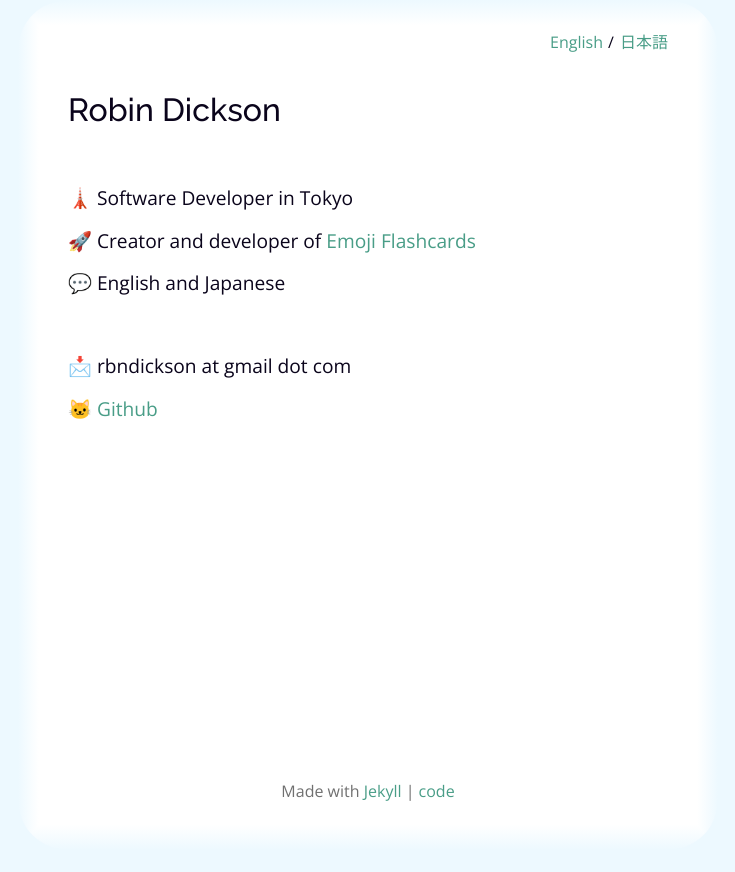
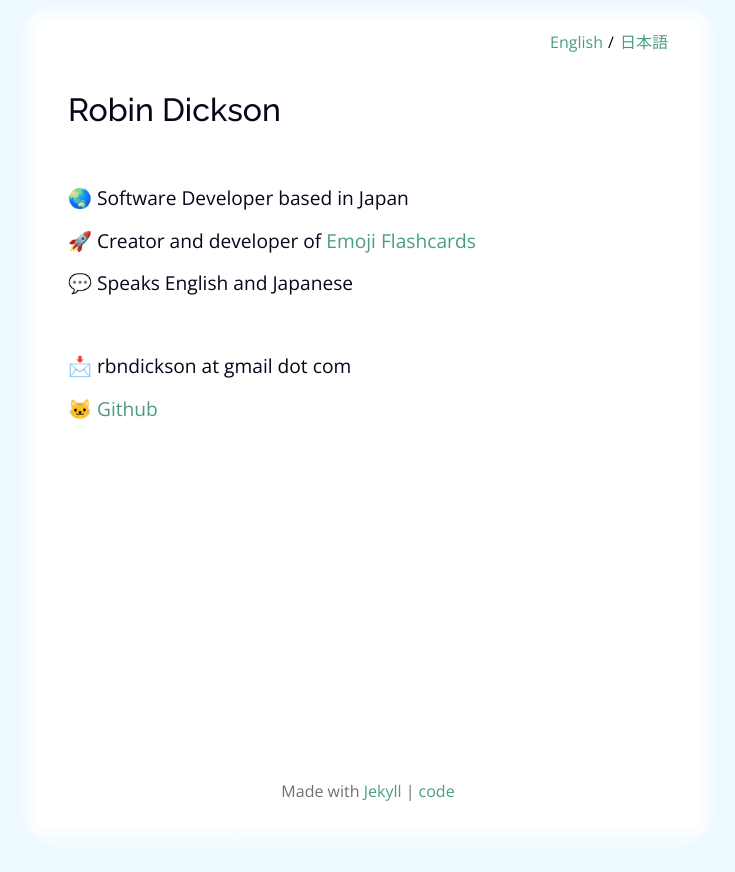
Before and after one commit to rbndickson/rbndickson.github.io, a Jekyll site: the page built from index.html, in a window 1280 px wide. Shown: the top 872 px of the page, without its empty margins (272-1007 px from the left). Built offline with Jekyll 4.4.1, drawn with Linux system fonts in a browser that asks for light colours.

Commit message:
feat: Update home page text

```diff
--- a/index.html
+++ b/index.html
@@ -5,12 +5,12 @@ lang: en
 ---
 
 <section>
-  <p>🗼 Software Developer in Tokyo</p>
+  <p>🌏 Software Developer based in Japan</p>
   <p>
     🚀 Creator and developer of
     <a href="/projects/emoji-flashcards/">Emoji Flashcards</a>
   </p>
-  <p>💬 English and Japanese</p>
+  <p>💬 Speaks English and Japanese</p>
 </section>
 
 <section>
--- a/ja/index.html
+++ b/ja/index.html
@@ -5,12 +5,12 @@ lang: ja
 ---
 
 <section>
-  <p>🗼 東京に住んでいるソフトウェアエンジニア</p>
+  <p>🌏 日本に住んでいるソフトウェアエンジニア</p>
   <p>
     🚀
-    <a href="/projects/ja-emoji-flashcards/">Emoji Flashcards</a>のクリエーター
+    <a href="/projects/ja-emoji-flashcards/">Emoji Flashcards</a> のクリエーター
   </p>
-  <p>💬 英語と日本語</p>
+  <p>💬 英語・日本語を話します</p>
 </section>
 
 <section>
```
